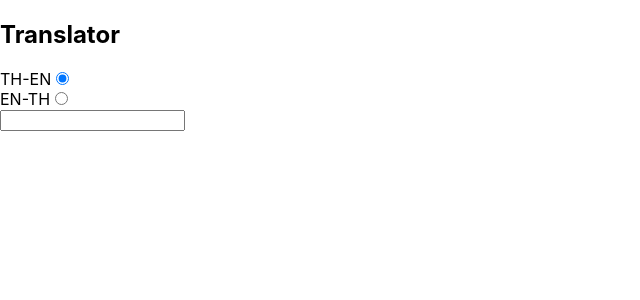
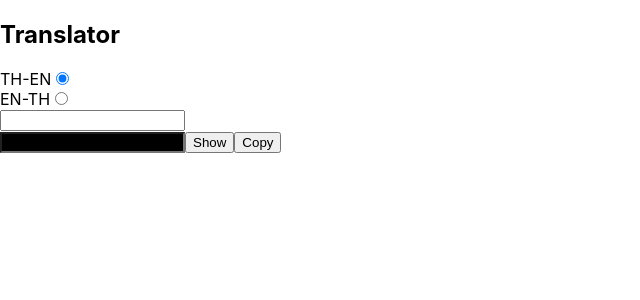
Before and after one commit to Deliagwath/direct-translator, a React (Create React App) app: page / in a window 1280 px wide. Shown: the top 300 px of the page, without its empty margins (0-640 px from the left). Built offline with nearby package versions, Linux system fonts and the light colour scheme.

Commit message:
[display/copying] handling of hiding of result, and copying to clipboard

```diff
--- a/src/Translator.js
+++ b/src/Translator.js
@@ -9,11 +9,16 @@ class Translator extends React.Component {
       // et = English to Thai
       translateTo: "te",
       translated: "",
+      outputBackground: "black",
+      copySuccess: "",
       et: {"0":"จ","1":"ๅ","2":"/","3":"-","4":"ภ","5":"ถ","6":"ุ","7":"ึ","8":"ค","9":"ต","-":"ข","=":"ช","\\":"ฃ","q":"ๆ","w":"ไ","e":"ำ","r":"พ","t":"ะ","y":"ั","u":"ี","i":"ร","o":"น","p":"ย","[":"บ","]":"ล","a":"ฟ","s":"ห","d":"ก","f":"ด","g":"เ","h":"้","j":"่","k":"า","l":"ส",";":"ว","'":"ง","z":"ผ","x":"ป","c":"แ","v":"อ","b":"ิ","n":"ื","m":"ท",",":"ม",".":"ใ","/":"ฝ","!":"+","@":"๑","#":"๒","$":"๓","%":"๔","^":"ู","&":"฿","*":"๕","(":"๖",")":"๗","_":"๘","+":"๙","|":"ฅ","Q":"๐","W":"\"","E":"ฎ","R":"ฑ","T":"ธ","Y":"ํ","U":"๊","I":"ณ","O":"ฯ","P":"ญ","{":"ฐ","}":",","A":"ฤ","S":"ฆ","D":"ฏ","F":"โ","G":"ฌ","H":"็","J":"๋","K":"ษ","L":"ศ",":":"ซ","\"":".","Z":"(","X":")","C":"ฉ","V":"ฮ","B":"ฺ","N":"์","M":"?","<":"ฒ",">":"ฬ","?":"ฦ"},
       te: {"ๅ":"1","/":"2","-":"3","ภ":"4","ถ":"5","ุ":"6","ึ":"7","ค":"8","ต":"9","จ":"0","ข":"-","ช":"=","ฃ":"\\","ๆ":"q","ไ":"w","ำ":"e","พ":"r","ะ":"t","ั":"y","ี":"u","ร":"i","น":"o","ย":"p","บ":"[","ล":"]","ฟ":"a","ห":"s","ก":"d","ด":"f","เ":"g","้":"h","่":"j","า":"k","ส":"l","ว":";","ง":"'","ผ":"z","ป":"x","แ":"c","อ":"v","ิ":"b","ื":"n","ท":"m","ม":",","ใ":".","ฝ":"/","+":"!","๑":"@","๒":"#","๓":"$","๔":"%","ู":"^","฿":"&","๕":"*","๖":"(","๗":")","๘":"_","๙":"+","ฅ":"|","๐":"Q","\"":"W","ฎ":"E","ฑ":"R","ธ":"T","ํ":"Y","๊":"U","ณ":"I","ฯ":"O","ญ":"P","ฐ":"{",",":"}","ฤ":"A","ฆ":"S","ฏ":"D","โ":"F","ฌ":"G","็":"H","๋":"J","ษ":"K","ศ":"L","ซ":":",".":"\"","(":"Z",")":"X","ฉ":"C","ฮ":"V","ฺ":"B","์":"N","?":"M","ฒ":"<","ฬ":">","ฦ":"?"}
     }
     this.handleLanguage = this.handleLanguage.bind(this)
     this.handleTranslate = this.handleTranslate.bind(this)
+    this.handleVisibility = this.handleVisibility.bind(this)
+    this.handleCopy = this.handleCopy.bind(this)
+
     this.translate = this.translate.bind(this)
   }
 
@@ -23,6 +28,19 @@ class Translator extends React.Component {
 
   handleLanguage(event) {
     this.setState({translateTo: event.target.value, translated: this.translate(this.state.input, event.target.value)});
+  }
+
+  handleVisibility(event) {
+    this.setState({outputBackground: this.state.outputBackground === "black" ? "white" : "black"});
+  }
+
+  handleCopy(event) {
+    this.copyArea.select()
+    document.execCommand("copy")
+    this.setState({copySuccess: "Copied!"})
+    setTimeout(function() {
+      this.setState({copySuccess: ""})
+    }.bind(this), 3000)
   }
 
   translate(input, lang) {
@@ -46,8 +64,10 @@ class Translator extends React.Component {
           EN-TH
           <input type="radio" value="et" checked={this.state.translateTo === "et"} onChange={this.handleLanguage} />
         </div>
-        <input value={this.state.input} onChange={this.handleTranslate} />
-        <h3>{this.state.translated}</h3>
+        <input value={this.state.input} onChange={this.handleTranslate} /><br/>
+        <input ref={(textarea) => this.copyArea = textarea} style={{backgroundColor: this.state.outputBackground}} value={this.state.translated}/>
+        <button onClick={this.handleVisibility}>Show</button>{document.queryCommandSupported("copy") && <button onClick={this.handleCopy}>Copy</button>}
+        <h3>{this.state.copySuccess}</h3>
       </div>
     );
   }
```
